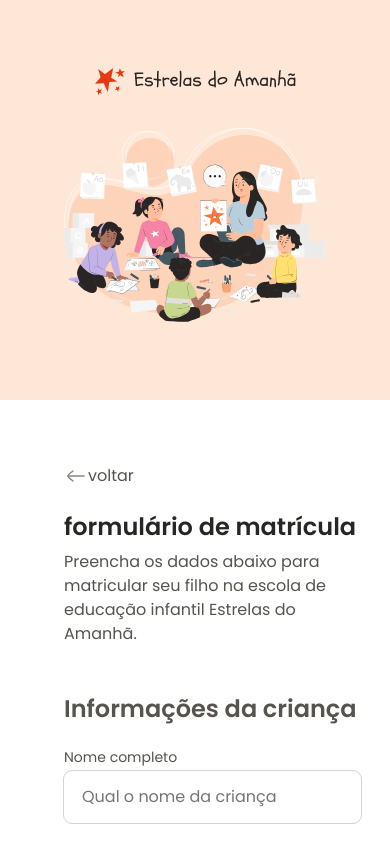
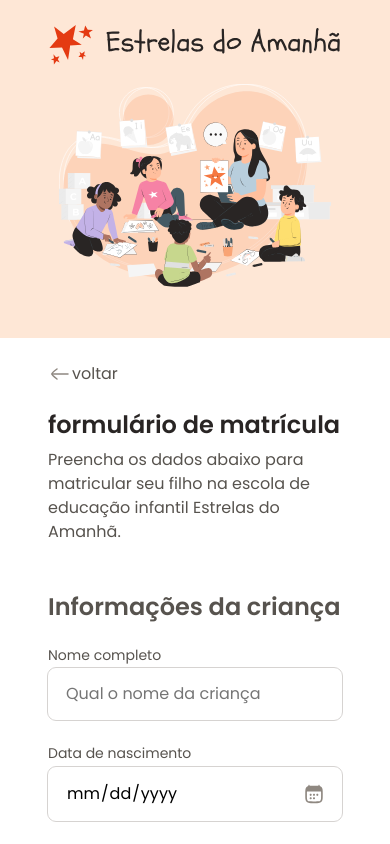
Before and after one commit to Ramontaffa/Formulario-de-matricula, a plain HTML site: page index.html in a window 390 px wide. Drawn offline with Linux system fonts and the light colour scheme.

Commit message:
responsividade em progresso

```diff
--- a/index.html
+++ b/index.html
@@ -255,7 +255,7 @@
           <p>Inscreva seu filho em nossa escola e veja-o florescer em um ambiente acolhedor, seguro e estimulante.</p>
         </header>
 
-        <img src="./assets/pana.svg" alt="">
+        <img id="img-aside" src="./assets/pana.svg" alt="">
       </div>
     </aside>
   </div>
--- a/styles/layout.css
+++ b/styles/layout.css
@@ -8,7 +8,8 @@
   @media (width < 80em) {
     display: grid;
     grid-template-columns: 100%;
-    overflow: scroll;
+    overflow-y: scroll;
+    overflow-x: hidden;
   }
 }
 
@@ -16,9 +17,23 @@ main{
   overflow-y: auto;
   padding: 4rem;
 
+  @media (width < 80em) {
+    display: flex;
+    margin-inline: auto;
+    order: 2;
+    padding-top: 1.5rem;
+    padding-inline: 1.5rem;
+    margin-inline: 1.5rem;
+  }
+
   & .main-container {
     max-width: 33rem;
     margin-left: auto;
+
+    @media (width < 80em) {
+      max-width: 100%;
+      margin-inline: auto;
+    }
   }
   & .back{
     display: flex;
@@ -33,9 +48,8 @@ main{
   }
 
   @media (width < 80em) {
-    width: 425px;
-    margin-inline: auto;
-    order: 2;
+
+
   }
 }
 
@@ -44,8 +58,10 @@ aside {
   padding: 4rem;
   overflow: hidden;
   @media (width < 80em) {
-    height: 25rem;
-    overflow: auto;
+    height: 40vh;
+    padding-block: 2vh;
+    overflow: hidden;
+    padding-inline: 1.5rem;
   }
 
   & .aside-container {
@@ -53,18 +69,27 @@ aside {
     margin-right: auto;
 
     @media (width < 80em) {
+      order: 1;
       margin-inline: auto;
-      order: 1;
 
       & header {
         & h2, p {
           display: none;
-
         }
-        & img {
+        & >img {
           display: flex;
           margin-inline: auto;
+          height: 6vh;
+          width: calc(100% - 1.5rem*2);
         }
+      }
+      & #img-aside {
+        display: flex;
+        margin-inline: auto;
+        margin-block: 2vh;
+        width: 100%;
+        height: 24vh;
+        object-fit: contain;
       }
     }
 
```
